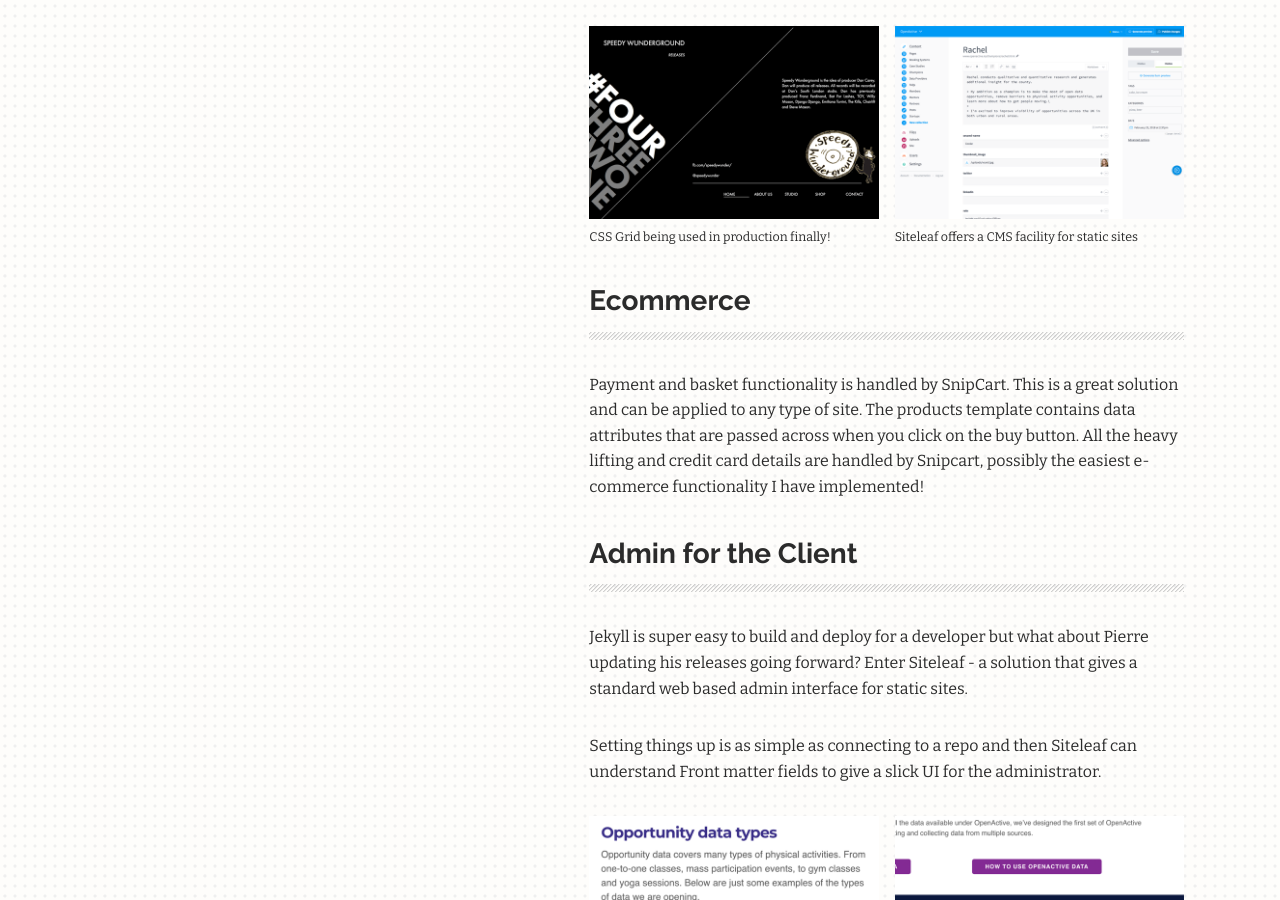
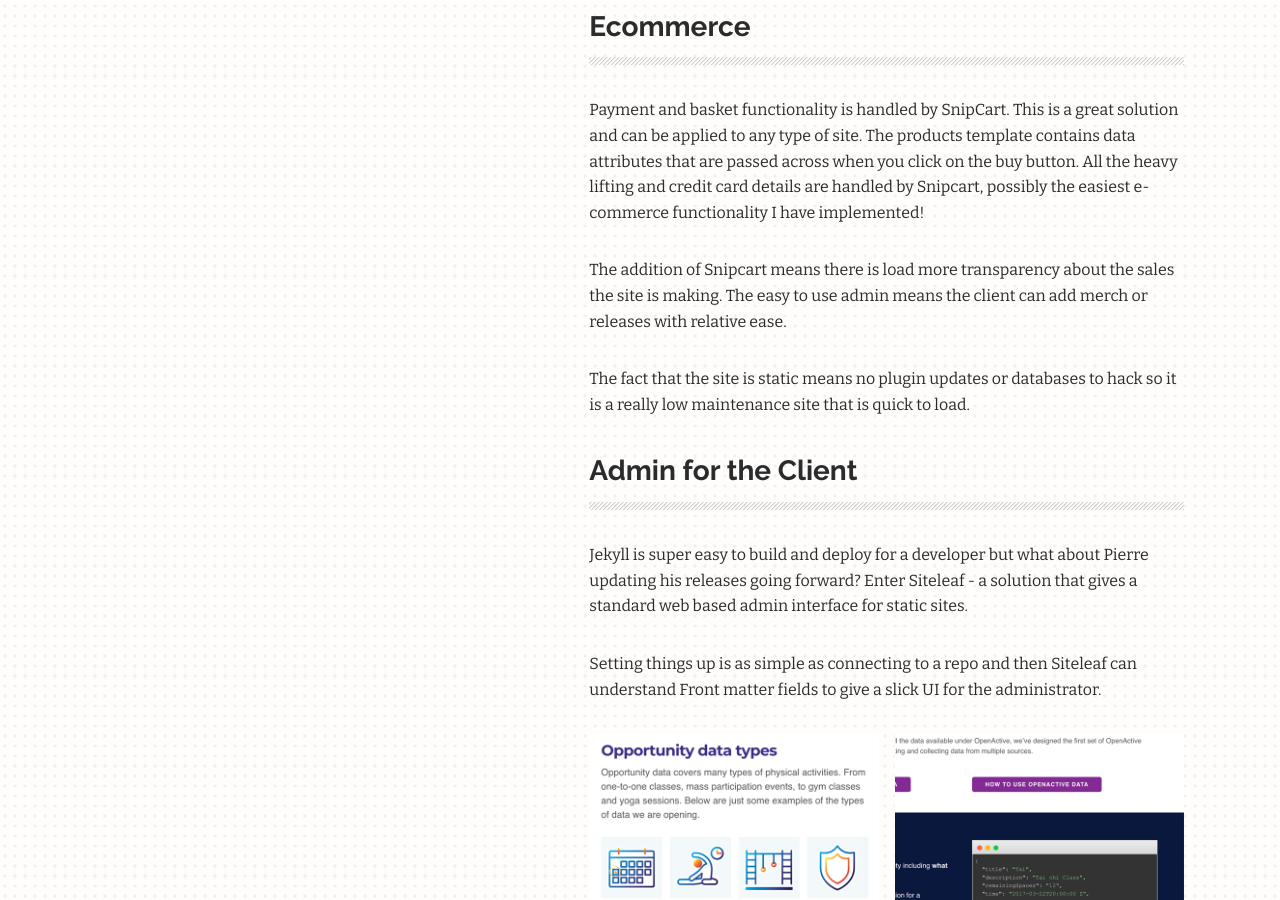
Before and after one commit to maxray/maxray.github.io, a Jekyll site: the page built from _case-studies/speedy-wundergound.markdown, in a window 1280 px wide and 900 px high, scrolled down 2629 px. Built offline with Jekyll 4.4.1, drawn with Linux system fonts in a browser that asks for light colours; some of the changed text lies outside the part shown.

Commit message:
layout change

```diff
--- a/_case-studies/open-active.markdown
+++ b/_case-studies/open-active.markdown
@@ -63,6 +63,9 @@
 layout: case-study
 ---
 
+
+{% include images1_2.html %}
+
 ### The Process
 Getting the Information Architecture right was crucial. The existing site had muddled user journeys, and we wanted to ensure that the different types of visitor could get straight to their goals, whether they were developers who'd been asked to use data, a company director deciding whether to jump into publishing, or one of the other many users we have!
 
--- a/_case-studies/speedy-wundergound.markdown
+++ b/_case-studies/speedy-wundergound.markdown
@@ -79,6 +79,11 @@
 
 Payment and basket functionality is handled by SnipCart. This is a great solution and can be applied to any type of site. The products template contains data attributes that are passed across when you click on the buy button. All the heavy lifting and credit card details are handled by Snipcart, possibly the easiest e-commerce functionality I have implemented!
 
+
+The addition of Snipcart means there is load more transparency about the sales the site is making. The easy to use admin means the client can add merch or releases with relative ease.
+
+The fact that the site is static means no plugin updates or databases to hack so it is a really low maintenance site that is quick to load.
+
 ### Admin for the Client
 
 Jekyll is super easy to build and deploy for a developer but what about Pierre updating his releases going forward? Enter Siteleaf - a solution that gives a standard web based admin interface for static sites.
--- a/_layouts/case-study.html
+++ b/_layouts/case-study.html
@@ -4,26 +4,26 @@
 
 <article id="case-study">
     <section id="introduction">
-            <h1 class="art-title">{{ page.title }}</h1>
-            {{ page.intro  | markdownify}}
+        <h1 class="art-title">{{ page.title }}</h1>
+        {{ page.intro  | markdownify}}
     </section>
     <section id="mainStory">
-        <div class="backgroundImage" style="background: url({{page.thumbnail_image | relative_url}})top center / cover no-repeat;"></div>
+        <div class="backgroundImage"
+            style="background: url({{page.thumbnail_image | relative_url}})top center / cover no-repeat;"></div>
         <div class="preamble">
             {{ page.preamble | markdownify  }}
         </div>
-        {% include images1_2.html %}
         <div class="content">
             {{ page.content }}
         </div>
 
     </section>
     <section id="list1" class="main-cta">
-            {{ page.list1 | markdownify  }}
+        {{ page.list1 | markdownify  }}
     </section>
     <section id="list2">
         <h3>Timeline</h3>
-            {{ page.list2 | markdownify  }}
+        {{ page.list2 | markdownify  }}
     </section>
     {% include main-cta.html %}
 
```
Also changed, not shown: other parts of _case-studies/speedy-wundergound.markdown (+0 -7 lines).
